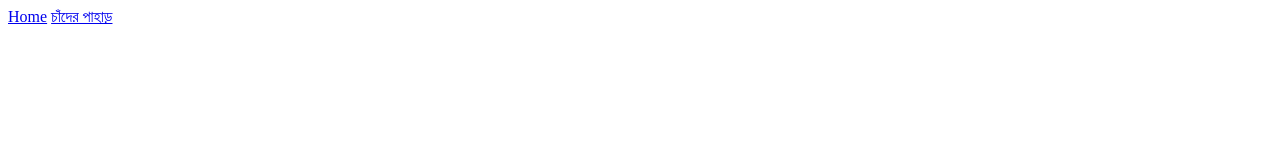
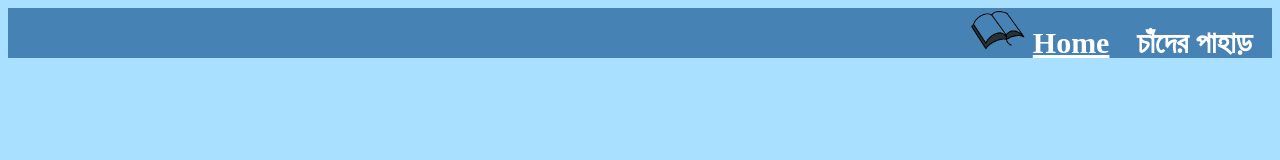
Before and after one commit to Deenbd/Library, a plain HTML site: page index.html in a window 1280 px wide. Drawn offline with Linux system fonts and the light colour scheme.

Commit message:
Update index.html

```diff
--- a/index.html
+++ b/index.html
@@ -4,10 +4,48 @@
 	<meta charset="utf-8">
 	<meta name="viewport" content="width=device-width, initial-scale=1">
 	<title>Home</title>
+	<style type="text/css">
+
+		body {
+			background-color: #aae0ff;
+		}
+
+		header {
+			background-color: steelblue;
+			height: 50px;
+			width: 100%;
+			font-size: 30px;
+			text-align: right;
+			align-items: center;
+		}
+
+		a {
+			text-decoration: none;
+			color: white;
+			margin-right: 20px;
+		}
+
+		a:hover {
+			text-decoration: none;
+			color: #01ffa1;
+			margin-right: 20px;
+		}
+
+		#w {
+			text-decoration: underline;
+		}
+
+		img {
+			margin-up: 5px;
+			height: 45px;
+			width: auto;
+		}
+	</style>
 </head>
 <body>
 <header>
-	<a href="https://deenbd.github.io/Library/">Home</a> <a href="https://deenbd.github.io/Library/00001">চাঁদের পাহাড়</a>
+	<img src="logo_backchara_only.png">
+	<a href="https://deenbd.github.io/Library/"><b id="w">Home</b></a> <a href="https://deenbd.github.io/Library/00001"><b>চাঁদের পাহাড়</b></a>
 </header>
 </body>
 </html>
```
